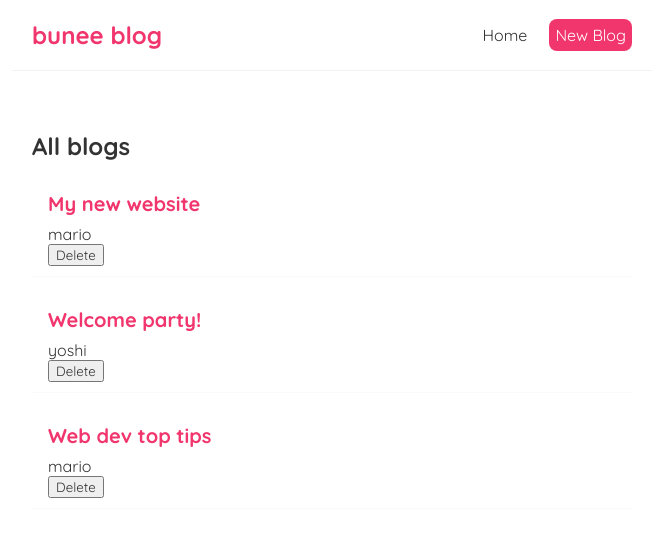
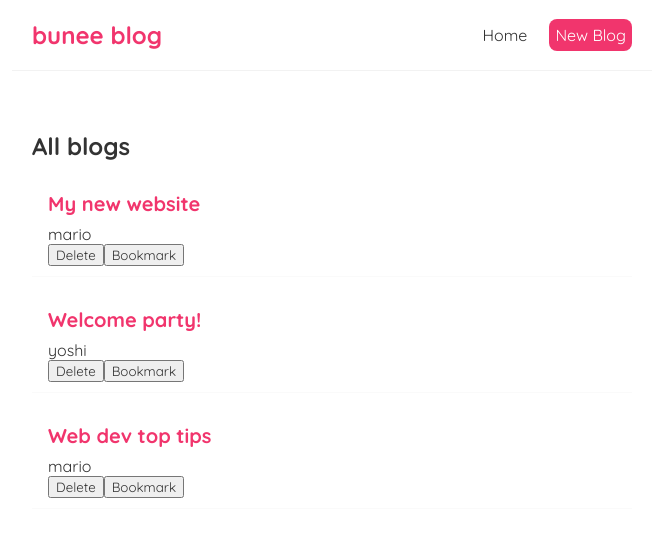
Before and after one commit to buneeIsSlo/react-playground, a React (Create React App) app in the folder blog/: page / in a window 1280 px wide. Shown: the top 536 px of the page, without its empty margins (308-971 px from the left). Built offline with nearby package versions, Linux system fonts and the light colour scheme.

Commit message:
Testing: props

```diff
--- a/blog/src/BlogList.js
+++ b/blog/src/BlogList.js
@@ -1,4 +1,4 @@
-const BlogList = ({ blogs, title, handleDelete }) => {
+const BlogList = ({ blogs, title, handleDelete, bookmark }) => {
 
     console.log(title);
 
@@ -10,6 +10,7 @@ const BlogList = ({ blogs, title, handleDelete }) => {
                     <h2 className="title">{blog.title}</h2>
                     <p className="author">{blog.author}</p>
                     <button className="delete" onClick={() => handleDelete(blog.id)}>Delete</button>
+                    <button className="change" onClick={() => bookmark(blog.id)}>Bookmark</button>
                 </div>
             )}
         </div>
--- a/blog/src/Home.js
+++ b/blog/src/Home.js
@@ -13,9 +13,17 @@ const Home = () => {
         setBlogs(newBlogs);
     }
 
+    const bookmark = id => {
+        const newColor = blogs.map(blog => {
+            if (blog.id === id) blog.title = blog.title.includes("🔖") ? blog.title : `${blog.title} 🔖`;
+            return blog;
+        })
+        setBlogs(newColor);
+    }
+
     return (
         <div className="home">
-            < BlogList blogs={blogs} title={"All blogs"} handleDelete={handleDelete} />
+            < BlogList blogs={blogs} title={"All blogs"} handleDelete={handleDelete} bookmark={bookmark} />
         </div>
     );
 }
```
